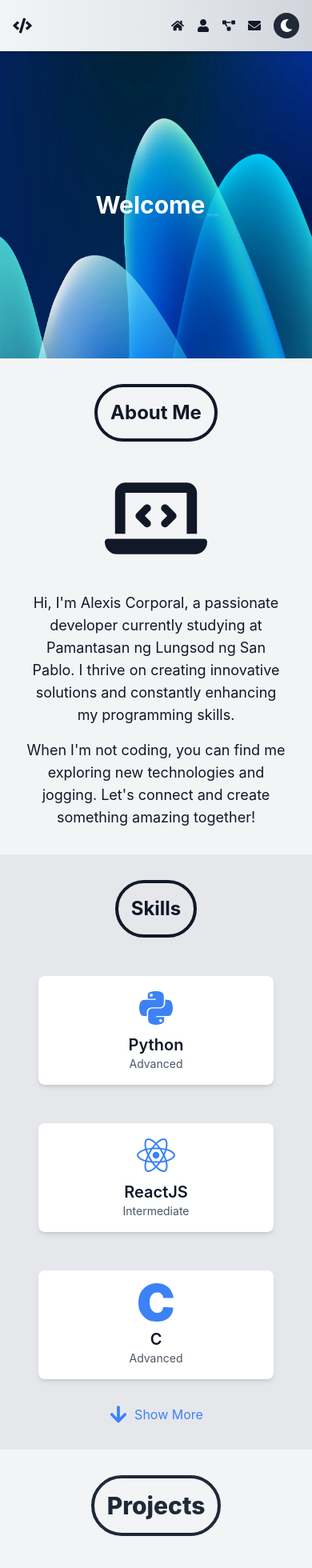
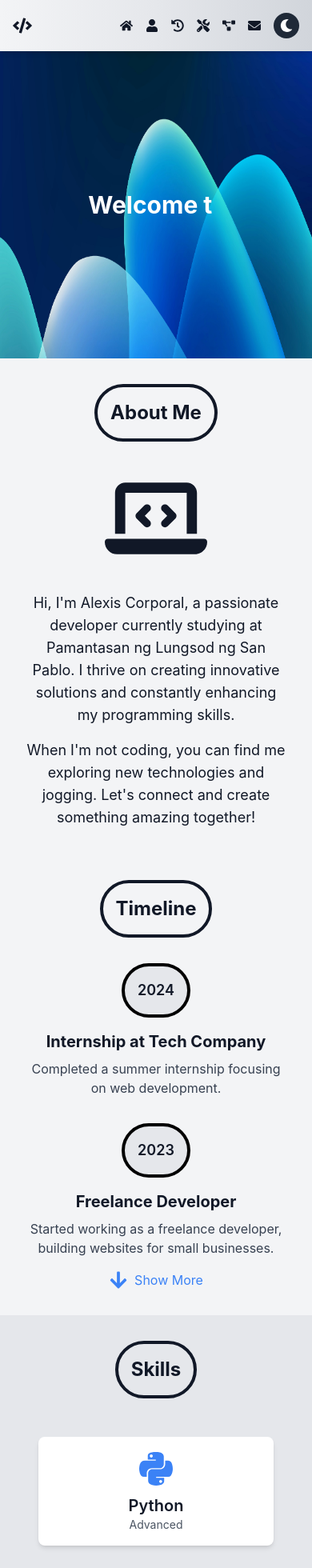
Before and after one commit to Alexis12119/personal-website, a React (Create React App) app: page / in a window 390 px wide. Shown: the top 1960 px of the page at 80% size. Built offline with nearby package versions, Linux system fonts and the light colour scheme.

Commit message:
feat(section): add timeline.

```diff
--- a/src/App.js
+++ b/src/App.js
@@ -4,6 +4,7 @@ import { LazyLoadComponent } from 'react-lazy-load-image-component';
 import { Typewriter } from "react-simple-typewriter";
 import Header from "./components/Header";
 import About from "./components/About";
+import TimeLine from "./components/TimeLine";
 import Skills from "./components/Skills";
 import Projects from "./components/Projects";
 import Contact from "./components/Contact";
@@ -47,6 +48,9 @@ function App() {
         <section id="about">
           <About />
         </section>
+        <section id="timeline">
+          <TimeLine />
+        </section>
         <section id="skills">
           <Skills />
         </section>
--- a/src/components/Contact.js
+++ b/src/components/Contact.js
@@ -39,7 +39,7 @@ function Contact() {
   };
 
   return (
-    <section id="contact" className="p-8 bg-gray-200 dark:bg-gray-800">
+    <section id="contact" className="p-8 bg-gray-100 dark:bg-gray-900">
       <div className="flex justify-center">
         <h2 className="relative text-2xl font-bold mb-8 text-center text-gray-900 dark:text-gray-100">
           <span className="inline-block p-4 border-4 border-current rounded-full">
--- a/src/components/Footer.js
+++ b/src/components/Footer.js
@@ -5,7 +5,7 @@ function Footer() {
   const currentYear = new Date().getFullYear();
 
   return (
-    <footer className="bg-white dark:bg-gray-900 text-gray-900 dark:text-gray-100 py-8">
+    <footer className="bg-gray-100 dark:bg-gray-900 text-gray-900 dark:text-gray-100 py-8">
       <div className="container mx-auto flex flex-col items-center space-y-4">
         <p className="text-md text-gray-900 dark:text-gray-100">&copy; {currentYear} Alexis Corporal. All rights reserved.</p>
         <div className="flex space-x-4">
--- a/src/components/Header.js
+++ b/src/components/Header.js
@@ -1,6 +1,6 @@
 import React from "react";
 import DarkModeToggle from "./DarkModeToggle";
-import { FaHome, FaUser, FaProjectDiagram, FaEnvelope, FaCode } from "react-icons/fa";
+import { FaHome, FaUser, FaProjectDiagram, FaEnvelope, FaCode, FaHistory, FaTools } from "react-icons/fa";
 import { smoothScroll } from "../utils/smoothScroll";
 
 function Header() {
@@ -31,6 +31,20 @@ function Header() {
             <FaUser />
           </button>
           <button
+            onClick={() => smoothScroll('timeline')}
+            className="hover:text-gray-700 dark:hover:text-gray-400 cursor-pointer transition-transform transform hover:scale-110"
+            aria-label="Timeline"
+          >
+            <FaHistory />
+          </button>
+          <button
+            onClick={() => smoothScroll('skills')}
+            className="hover:text-gray-700 dark:hover:text-gray-400 cursor-pointer transition-transform transform hover:scale-110"
+            aria-label="Skills"
+          >
+            <FaTools />
+          </button>
+          <button
             onClick={() => smoothScroll('projects')}
             className="hover:text-gray-700 dark:hover:text-gray-400 cursor-pointer transition-transform transform hover:scale-110"
             aria-label="Projects"
--- a/src/components/Projects.js
+++ b/src/components/Projects.js
@@ -116,7 +116,7 @@ function Projects() {
   const visibleProjects = isExpanded ? projectList : projectList.slice(0, 2);
 
   return (
-    <section id="projects" className="p-8 bg-gray-100 dark:bg-gray-900" ref={projectsRef}>
+    <section id="projects" className="p-8 bg-gray-200 dark:bg-gray-800" ref={projectsRef}>
       <div className="flex justify-center mb-8">
         <h2 className="relative text-3xl font-extrabold text-center text-gray-800 dark:text-gray-100">
           <span className="inline-block p-4 border-4 border-current rounded-full">
@@ -131,7 +131,7 @@ function Projects() {
             whileHover={{ scale: 1.05 }}
             className="p-4"
           >
-            <div className="flex flex-col items-center bg-white dark:bg-gray-800 p-4 rounded-lg shadow-md hover:shadow-lg transition-shadow duration-300">
+            <div className="flex flex-col items-center bg-white dark:bg-gray-900 p-4 rounded-lg shadow-md hover:shadow-lg transition-shadow duration-300">
               <LazyLoadImage
                 src={project.image}
                 alt={project.title}
--- /dev/null
+++ b/src/components/TimeLine.js
@@ -0,0 +1,96 @@
+import React, { useState, useRef, useEffect } from 'react';
+import { FaArrowDown, FaArrowUp } from 'react-icons/fa';
+import { motion } from 'framer-motion';
+
+const timelineData = [
+  {
+    date: '2024',
+    title: 'Internship at Tech Company',
+    description: 'Completed a summer internship focusing on web development.'
+  },
+{
+    date: '2023',
+    title: 'Freelance Developer',
+    description: 'Started working as a freelance developer, building websites for small businesses.'
+  },
+  {
+    date: '2022',
+    title: 'Started at Pamantasan ng Lungsod ng San Pablo',
+    description: 'Began my studies in Information Technology.'
+  },
+    {
+    date: '2021',
+    title: 'High School Graduation',
+    description: 'Graduated with honors from high school.'
+  },
+];
+
+function Timeline() {
+  const [isExpanded, setIsExpanded] = useState(false);
+  const [shouldScroll, setShouldScroll] = useState(false);
+  const timelineRef = useRef(null);
+
+  const toggleExpand = () => {
+    setShouldScroll(isExpanded); // Only set shouldScroll to true when collapsing (show less)
+    setIsExpanded(!isExpanded);
+  };
+
+  useEffect(() => {
+    if (shouldScroll && timelineRef.current) {
+      timelineRef.current.scrollIntoView({ behavior: 'smooth' });
+      setShouldScroll(false); // Reset shouldScroll after scrolling
+    }
+  }, [shouldScroll]);
+
+  const visibleEvents = isExpanded ? timelineData : timelineData.slice(0, 2);
+
+  return (
+    <section id="timeline" className="p-8 bg-gray-100 dark:bg-gray-900" ref={timelineRef}>
+      <div className="flex justify-center">
+        <h2 className="relative text-2xl font-bold mb-8 text-center text-gray-900 dark:text-gray-100">
+          <span className="inline-block p-4 border-4 border-current rounded-full">
+            Timeline
+          </span>
+        </h2>
+      </div>
+      <div className="flex flex-col items-center space-y-8">
+        {visibleEvents.map((event, index) => (
+          <motion.div
+            key={index}
+            initial={{ opacity: 0, x: -50 }}
+            animate={{ opacity: 1, x: 0 }}
+            transition={{ duration: 0.5, delay: index * 0.3 }}
+            className="flex flex-col md:flex-row items-center w-full max-w-xl"
+          >
+            <div className="flex-shrink-0 mb-4 md:mb-0 md:mr-8">
+              <div className="p-4 border-4 border-current rounded-full bg-gray-200 dark:bg-gray-800 text-center">
+                <span className="text-lg font-semibold text-gray-900 dark:text-gray-100">
+                  {event.date}
+                </span>
+              </div>
+            </div>
+            <div className="text-center md:text-left">
+              <h3 className="text-xl font-bold text-gray-900 dark:text-gray-100 mb-2">
+                {event.title}
+              </h3>
+              <p className="text-md text-gray-700 dark:text-gray-300">
+                {event.description}
+              </p>
+            </div>
+          </motion.div>
+        ))}
+      </div>
+      <div className="flex justify-center mt-4">
+        <button
+          onClick={toggleExpand}
+          className="flex items-center text-blue-500 dark:text-blue-400 focus:outline-none transition-transform transform hover:scale-110"
+        >
+          {isExpanded ? <FaArrowUp size={24} /> : <FaArrowDown size={24} />}
+          <span className="ml-2">{isExpanded ? 'Show Less' : 'Show More'}</span>
+        </button>
+      </div>
+    </section>
+  );
+}
+
+export default Timeline;
```
